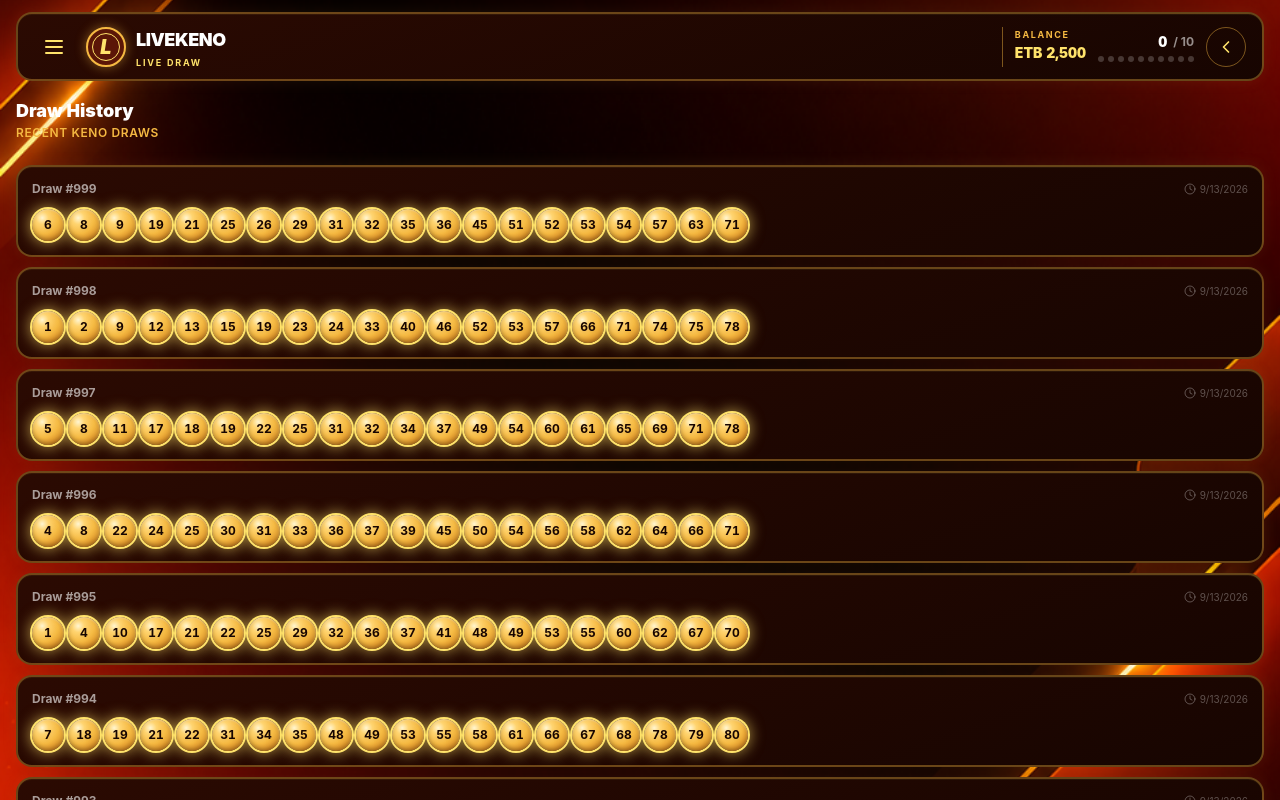
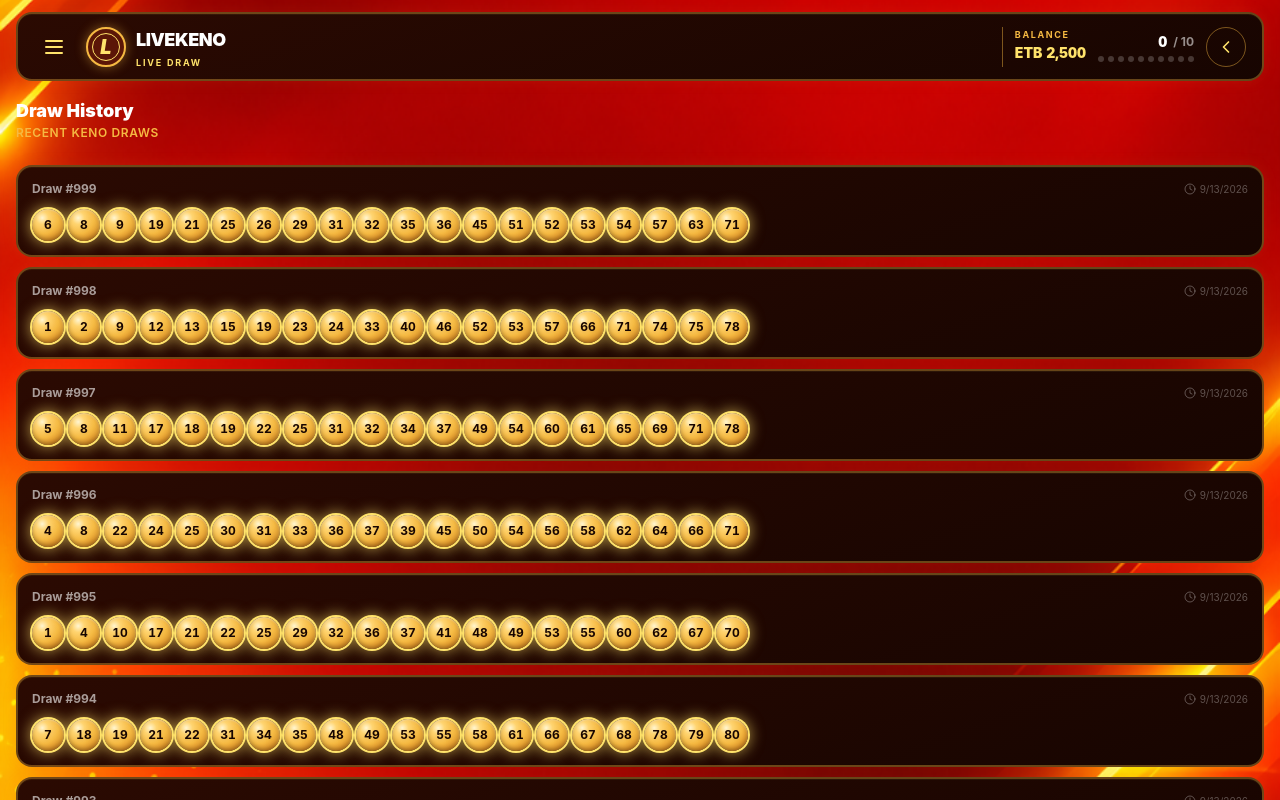
Before and after one commit to aarontaye/LIVEKENO, a React (Vite) app: page /history in a window 1280 px wide. Built offline with nearby package versions, Linux system fonts and the light colour scheme.

Commit message:
Update player/admin background image

```diff
--- a/src/admin/components/layout/AdminShell.tsx
+++ b/src/admin/components/layout/AdminShell.tsx
@@ -1,5 +1,4 @@
 import type { ReactNode } from 'react';
-import appBackground from '@/assets/file_000000005a7c81f4ac9d7d3b881f6b49.png';
 import Sidebar from './Sidebar';
 import TopBar from './TopBar';
 
@@ -9,7 +8,7 @@ export default function AdminShell({ children }: { children: ReactNode }) {
       className="flex min-h-screen flex-col bg-[#05070d] text-[#dce5f0] lg:flex-row"
       style={{
         backgroundColor: '#05070D',
-        backgroundImage: `url(${appBackground})`,
+        backgroundImage: 'url(/file_000000001ffc8210b213a935c5f3af47.png)',
         backgroundSize: 'cover',
         backgroundPosition: 'center',
         backgroundAttachment: 'fixed',
--- a/src/components/layout/AppShell.tsx
+++ b/src/components/layout/AppShell.tsx
@@ -1,5 +1,4 @@
 import type { ReactNode } from 'react';
-import appBackground from '@/assets/file_000000005a7c81f4ac9d7d3b881f6b49.png';
 
 interface AppShellProps {
   children: ReactNode;
@@ -11,7 +10,7 @@ export default function AppShell({ children }: AppShellProps) {
       className="flex h-[100dvh] w-full flex-col overflow-hidden"
       style={{
         backgroundColor: '#05070D',
-        backgroundImage: `url(${appBackground})`,
+        backgroundImage: 'url(/file_000000001ffc8210b213a935c5f3af47.png)',
         backgroundSize: 'cover',
         backgroundPosition: 'center',
         backgroundAttachment: 'fixed',
```
Also changed, not shown: src/assets/file_000000005a7c81f4ac9d7d3b881f6b49.png (deleted).
